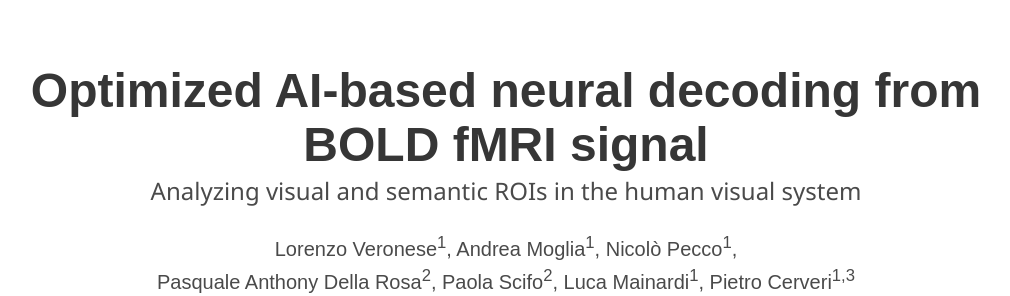
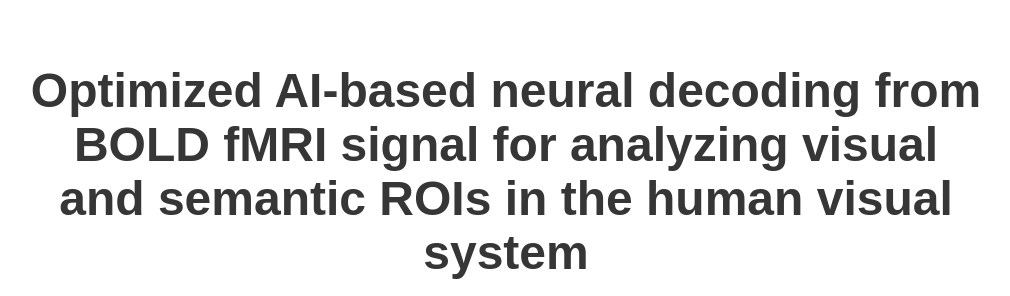
Before and after one commit to LorenzoVeronese/GRU-Decoding_JNE, a plain HTML site: page index.html in a window 1280 px wide. Shown: the top 296 px of the page, without its empty margins (134-1144 px from the left). Drawn offline with nearby package versions, Linux system fonts and the light colour scheme; a web font is replaced by a local one.

Commit message:
Restore index.html with original content

```diff
--- a/index.html
+++ b/index.html
@@ -51,8 +51,7 @@
     <div class="container is-max-desktop">
       <div class="columns is-centered">
         <div class="column has-text-centered">
-          <h1 class="title is-1 publication-title">Optimized AI-based neural decoding from BOLD fMRI signal</h1>
-          <h2 class="subtitle is-4">Analyzing visual and semantic ROIs in the human visual system</h2>
+          <h1 class="title is-1 publication-title">Optimized AI-based neural decoding from BOLD fMRI signal for analyzing visual and semantic ROIs in the human visual system</h1>
 
           <div class="is-size-5 publication-authors">
             <span class="author-block">
```
